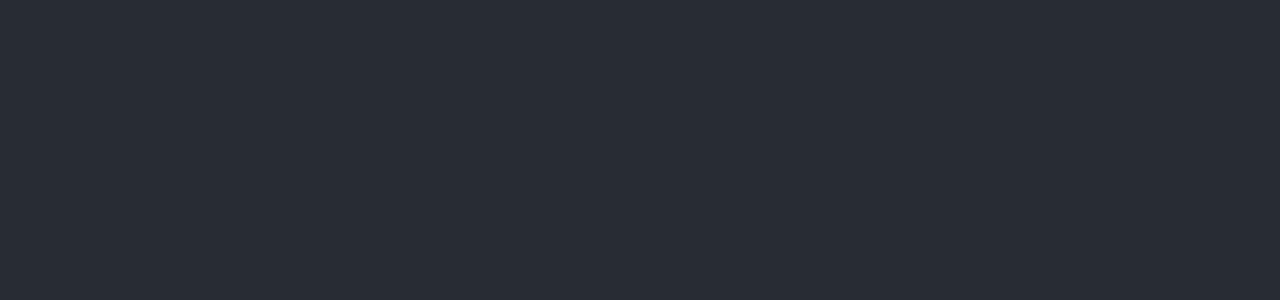
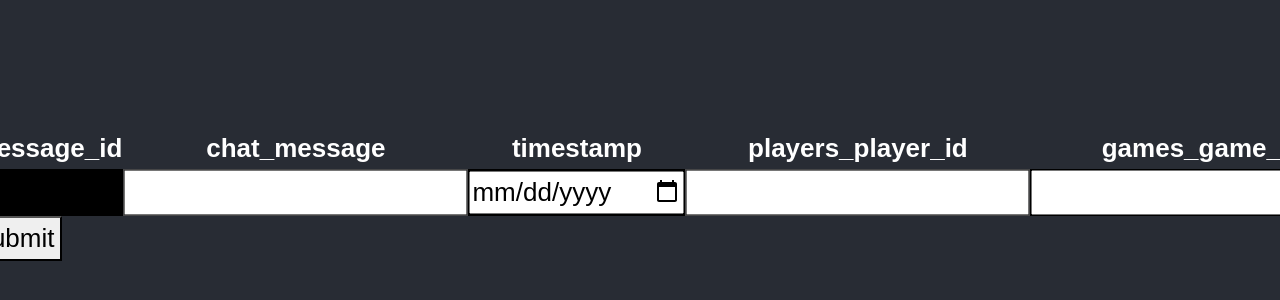
Before and after one commit to dclaiche/react_database, a React (Create React App) app: page /editmessage in a window 1280 px wide. Shown: the part 232-532 px from the top of the page. Built offline with nearby package versions, Linux system fonts and the light colour scheme.

Commit message:
update/delte for all

```diff
--- a/src/App.css
+++ b/src/App.css
@@ -37,6 +37,17 @@
   }
 }
 
+header {
+  position: fixed;
+  width: 100%;
+  top: 0;
+  left: 0;
+  background-color: #cc0000;
+  color: white;
+  font-family: 'Exo 2', sans-serif;
+  padding: 1em;
+}
+
 td:nth-child(odd){
   background-color: black;
  }
--- a/src/App.js
+++ b/src/App.js
@@ -13,6 +13,9 @@
 import AddPlayer from './pages/create/addPlayers';
 import SearchResults from './pages/SearchResults';
 import EditPlayers from './pages/edit/editPlayers';
+import EditMessages from './pages/edit/editMessages';
+import EditMembership from './pages/edit/editMembership';
+import EditGame from './pages/edit/editGames';
 
 function App() {
   const [entityToEdit, setEntityToEdit] = useState([]);
@@ -59,8 +62,17 @@
           <Route path="/search">
             <SearchResults tosearch={tosearch}/>
           </Route>
-          <Route path="/edit">
+          <Route path="/editplayer">
             <EditPlayers entityToEdit={entityToEdit}/>
+          </Route>
+          <Route path="/editmessage">
+            <EditMessages entityToEdit={entityToEdit}/>
+          </Route>
+          <Route path="/editmembership">
+            <EditMembership entityToEdit={entityToEdit}/>
+          </Route>
+          <Route path="/editgame">
+            <EditGame entityToEdit={entityToEdit}/>
           </Route>
           </div>
         </Router>
--- a/src/components/navbar.js
+++ b/src/components/navbar.js
@@ -5,8 +5,7 @@
 
 function NavB () {
   return (
-
-     <Navbar bg="dark" variant="dark">
+     <Navbar fixed="top" bg="dark" variant="dark">
        <Container>
      <Nav className="me-auto">
      <Nav.Link href='/'>Homepage</Nav.Link>
@@ -17,7 +16,6 @@
      </Nav>
      </Container>
    </Navbar>
-
   )
 }
 
--- a/src/pages/Games.js
+++ b/src/pages/Games.js
@@ -5,7 +5,7 @@
 import {useState, useEffect} from 'react';
 
 
-function Games() {
+function Games({setEntityToEdit}) {
     const history = useHistory();
     const [entities, setEntities] = useState([0]);
     const headers = ['game_id', 'time_played', 'duration', 'player_1', 'player_2', 'winner', 'socket_id', 'active_game']
@@ -23,8 +23,8 @@
     }
 
     const onEdit = entities => {
-        // setEntityToEdit(entities)
-        history.push('/edit');
+        setEntityToEdit(entities)
+        history.push('/editgame');
     }
 
     const onDelete = async pk => {
--- a/src/pages/Players.js
+++ b/src/pages/Players.js
@@ -39,7 +39,7 @@
 
     const onEdit = entities => {
         setEntityToEdit(entities)
-        history.push('/edit');
+        history.push('/editplayer');
     }
 
     const onGamesPlayed = async () => {
--- a/src/pages/edit/editGames.js
+++ b/src/pages/edit/editGames.js
@@ -0,0 +1,66 @@
+import React, {useState} from 'react';
+import { useHistory } from 'react-router-dom';
+import TH from '../../components/TH';
+
+
+//Question: If i want to pass multiple useStates to multiple rows how can I do that and get the data intact when it gets changed
+
+
+function EditGame({entityToEdit}) {
+    const headers = ['game_id', 'time_played', 'duration', 'player_1', 'player_2', 'winner', 'socket_id', 'active_game']
+    const entities = entityToEdit
+    const [time_played, setTime_played] = useState(entityToEdit['time_played']);
+    const [duration, setDuration] = useState(entityToEdit['duration']);
+    const [player_1, setPlayer_1] = useState(entityToEdit['player_1']);
+    const [player_2, setPlayer_2] = useState(entityToEdit['player_2']);
+    const [winner, setWinner] = useState(entityToEdit['winner']);
+    const [socket_id, setSocket_id] = useState(entityToEdit['socket_id']);
+    const [active_game, setActive_game] = useState(entityToEdit['active_game']);
+    const history = useHistory();
+
+    const edit = async () => {
+        const game_id = entities['game_id']
+        const attributes = {time_played, duration, player_1, player_2, winner, socket_id, active_game};
+        const response = await fetch(`/messages/${game_id}`, {
+            method: 'PUT',
+            body: JSON.stringify(attributes),
+            headers: {
+                'Content-Type': 'application/json',
+            },
+        });
+        if(response.status === 200){
+            alert("Successfully edited the game");
+        } else {
+            alert(`Failed to edit game, status code = ${response.status}`);
+        }
+        history.push(`/games`);
+    };
+
+    return (
+        <>
+        <table>
+              <tbody>
+                    <tr>
+                    {headers.map((akey) => <TH akey={akey}/>)}
+                    </tr>
+                    <tr>
+                    <td> {entities['game_id']}</td>
+                    <td><input placeholder={time_played} type="number" value={time_played} onChange={e => setTime_played(e.target.value)} /></td>
+                    <td><input placeholder={duration} type="date" value={duration} onChange={e => setDuration(e.target.value)} /></td>
+                    <td><input placeholder={player_1} type="date" value={player_1} onChange={e => setPlayer_1(e.target.value)} /></td>
+                    <td><input placeholder={player_2} type="date" value={player_2} onChange={e => setPlayer_2(e.target.value)} /></td>
+                    <td><input placeholder={winner} type="date" value={winner} onChange={e => setWinner(e.target.value)} /></td>
+                    <td><input placeholder={socket_id} type="date" value={socket_id} onChange={e => setSocket_id(e.target.value)} /></td>
+                    <td><input placeholder={active_game} type="date" value={active_game} onChange={e => setActive_game(e.target.value)} /></td>
+                    </tr>
+                    <tr>
+                    <button onClick={edit}>Submit</button>
+                    </tr>
+                </tbody>
+            </table>
+        </>
+    )
+}
+
+
+export default EditGame;
--- a/src/pages/edit/editMembership.js
+++ b/src/pages/edit/editMembership.js
@@ -0,0 +1,56 @@
+import React, {useState} from 'react';
+import { useHistory } from 'react-router-dom';
+import TH from '../../components/TH';
+
+
+//Question: If i want to pass multiple useStates to multiple rows how can I do that and get the data intact when it gets changed
+
+
+function EditMembership({entityToEdit}) {
+    const headers = ['membership_player_id', 'premium_status', 'next_payment']
+    const entities = entityToEdit
+    const [premium_status, setTimestamp] = useState(entityToEdit['premium_status']);
+    const [next_payment, setPlayers_player_id] = useState(entityToEdit['next_payment']);
+    const history = useHistory();
+
+    const edit = async () => {
+        const mem_id = entities['membership_player_id']
+        const attributes = {premium_status, next_payment};
+        const response = await fetch(`/messages/${mem_id}`, {
+            method: 'PUT',
+            body: JSON.stringify(attributes),
+            headers: {
+                'Content-Type': 'application/json',
+            },
+        });
+        if(response.status === 200){
+            alert("Successfully edited the membership");
+        } else {
+            alert(`Failed to edit membership, status code = ${response.status}`);
+        }
+        history.push(`/membership`);
+    };
+
+    return (
+        <>
+        <table>
+              <tbody>
+                    <tr>
+                    {headers.map((akey) => <TH akey={akey}/>)}
+                    </tr>
+                    <tr>
+                    <td> {entities['membership_player_id']}</td>
+                    <td><input placeholder={premium_status} type="number" value={premium_status} onChange={e => setTimestamp(e.target.value)} /></td>
+                    <td><input placeholder={next_payment} type="date" value={next_payment} onChange={e => setPlayers_player_id(e.target.value)} /></td>
+                    </tr>
+                    <tr>
+                    <button onClick={edit}>Submit</button>
+                    </tr>
+                </tbody>
+            </table>
+        </>
+    )
+}
+
+
+export default EditMembership;
--- a/src/pages/edit/editMessages.js
+++ b/src/pages/edit/editMessages.js
@@ -0,0 +1,60 @@
+import React, {useState} from 'react';
+import { useHistory } from 'react-router-dom';
+import TH from '../../components/TH';
+
+
+//Question: If i want to pass multiple useStates to multiple rows how can I do that and get the data intact when it gets changed
+
+
+function EditMessages({entityToEdit}) {
+    const headers = ['chat_message_id', 'chat_message', 'timestamp', 'players_player_id', 'games_game_id']
+    const entities = entityToEdit
+    const [chat_message, setChat_message] = useState(entityToEdit['chat_message']);
+    const [timestamp, setTimestamp] = useState(entityToEdit['timestamp']);
+    const [players_player_id, setPlayers_player_id] = useState(entityToEdit['players_player_id']);
+    const [games_game_id, setGames_game_id] = useState(entityToEdit['games_game_id']);
+    const history = useHistory();
+
+    const edit = async () => {
+        const msg_id = entities['chat_message_id']
+        const attributes = {chat_message, timestamp, players_player_id, games_game_id};
+        const response = await fetch(`/messages/${msg_id}`, {
+            method: 'PUT',
+            body: JSON.stringify(attributes),
+            headers: {
+                'Content-Type': 'application/json',
+            },
+        });
+        if(response.status === 200){
+            alert("Successfully edited the message");
+        } else {
+            alert(`Failed to edit message, status code = ${response.status}`);
+        }
+        history.push(`/messages`);
+    };
+
+    return (
+        <>
+        <table>
+              <tbody>
+                    <tr>
+                    {headers.map((akey) => <TH akey={akey}/>)}
+                    </tr>
+                    <tr>
+                    <td> {entities['chat_message_id']}</td>
+                    <td><input placeholder={chat_message} type="text" value={chat_message} onChange={e => setChat_message(e.target.value)} /></td>
+                    <td><input placeholder={timestamp} type="date" value={timestamp} onChange={e => setTimestamp(e.target.value)} /></td>
+                    <td><input placeholder={players_player_id} type="number" value={players_player_id} onChange={e => setPlayers_player_id(e.target.value)} /></td>
+                    <td><input placeholder={games_game_id} type="number" value={games_game_id} onChange={e => setGames_game_id(e.target.value)}/></td>
+                    </tr>
+                    <tr>
+                    <button onClick={edit}>Submit</button>
+                    </tr>
+                </tbody>
+            </table>
+        </>
+    )
+}
+
+
+export default EditMessages;
```
Also changed, not shown: src/pages/Membership.js (+11 -10 lines), src/pages/Messages.js (+11 -10 lines), src/pages/PlayersHasGames.js (added).
